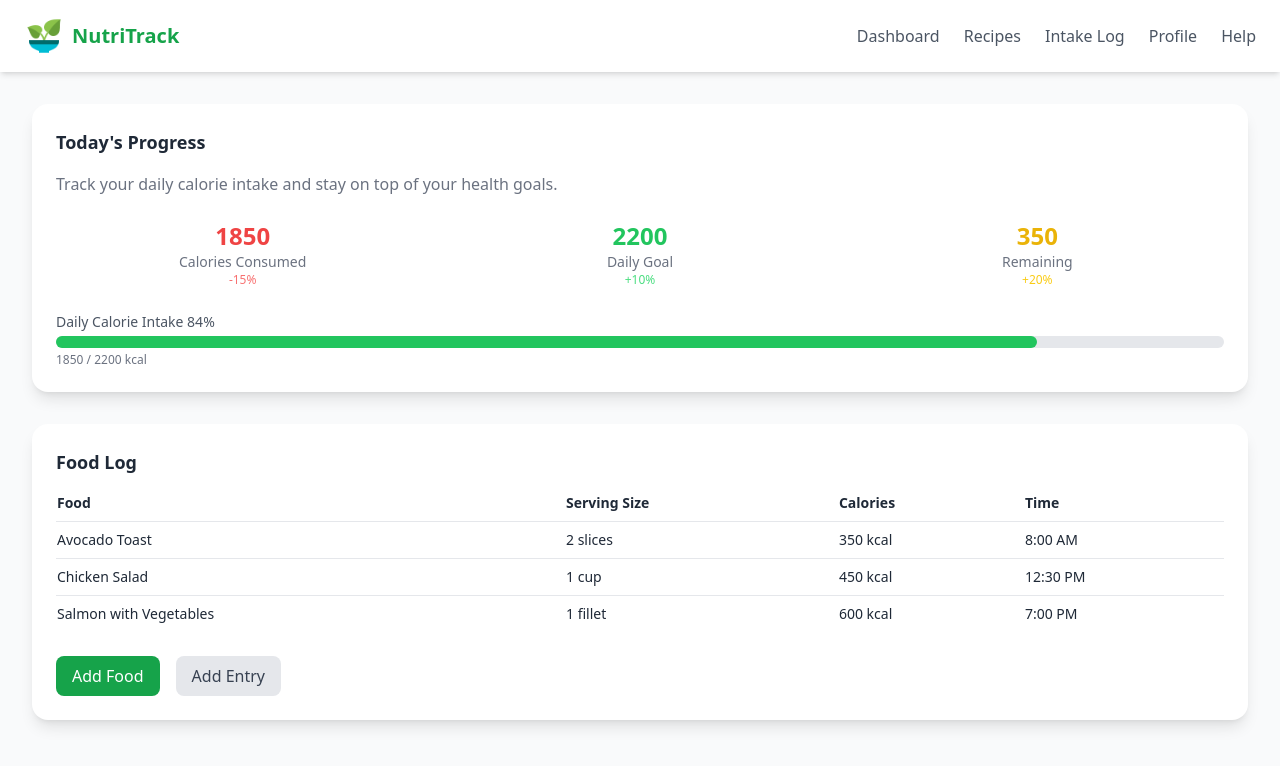
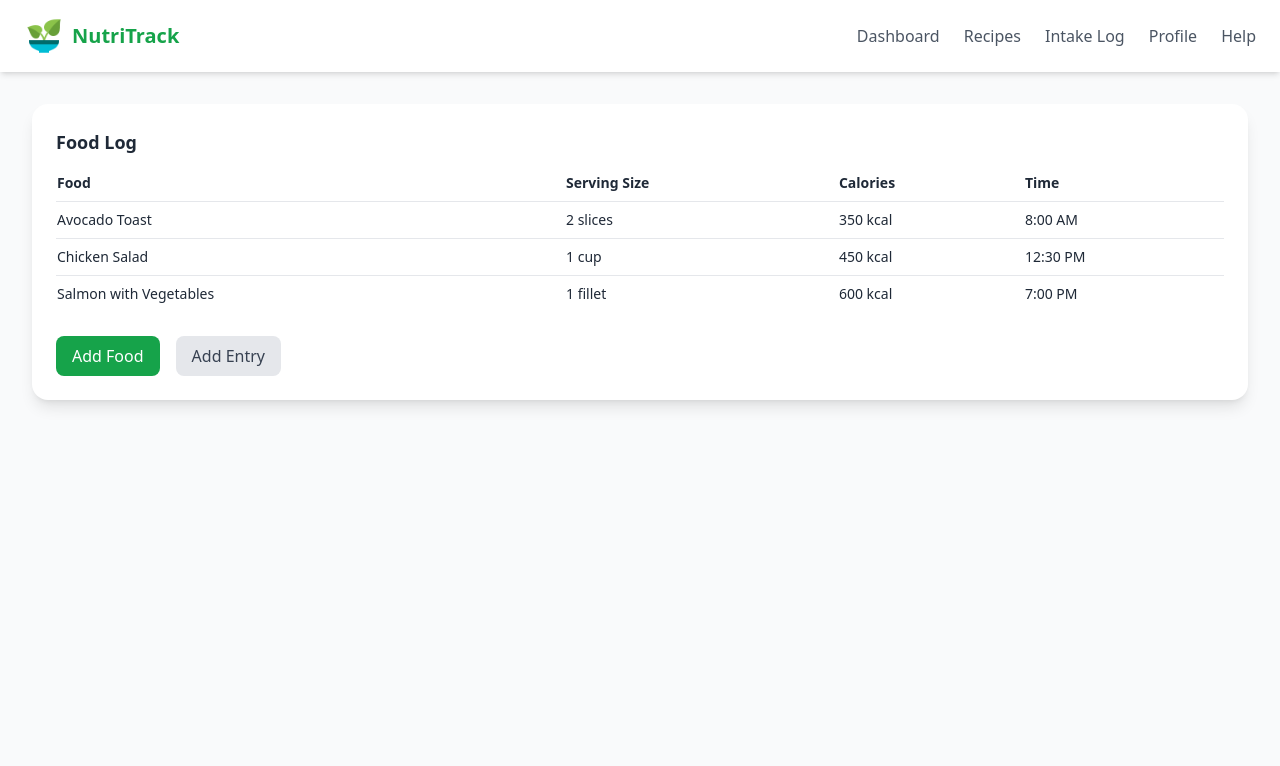
Before and after one commit to EduardoJRP/NutriTrack, a Next.js app: page / in a window 1280 px wide. Shown: the top 766 px of the page. Built offline with nearby package versions, Linux system fonts and the light colour scheme.

Commit message:
update: started to add functions in main page for elasticity

```diff
--- a/app/page.tsx
+++ b/app/page.tsx
@@ -1,9 +1,31 @@
 'use client';
 
-// Update the import path to match the actual location and casing of Navbar
 import Navbar from '@/app/components/Common/Navbar';
+import { useState } from 'react';
 
 export default function DashboardPage() {
+  // Example food log data
+  const [foodLog, setFoodLog] = useState([
+    {
+      food: 'Avocado Toast',
+      serving: '2 slices',
+      calories: '350 kcal',
+      time: '8:00 AM',
+    },
+    {
+      food: 'Chicken Salad',
+      serving: '1 cup',
+      calories: '450 kcal',
+      time: '12:30 PM',
+    },
+    {
+      food: 'Salmon with Vegetables',
+      serving: '1 fillet',
+      calories: '600 kcal',
+      time: '7:00 PM',
+    },
+  ]);
+
   return (
     <div className="min-h-screen bg-gray-50 text-gray-800">
       <Navbar />
@@ -11,46 +33,7 @@ export default function DashboardPage() {
       {/* Main content */}
       <main className="p-8 grid gap-8 md:grid-cols-1">
         {/* Progress Section */}
-        <div className="bg-white rounded-2xl shadow-lg p-6">
-          <h2 className="text-lg font-semibold mb-4">Today&apos;s Progress</h2>
-          <p className="text-gray-500 mb-6">
-            Track your daily calorie intake and stay on top of your health
-            goals.
-          </p>
-
-          {/* Stats */}
-          <div className="grid grid-cols-3 gap-6 text-center">
-            <div>
-              <p className="text-2xl font-bold text-red-500">1850</p>
-              <p className="text-sm text-gray-500">Calories Consumed</p>
-              <p className="text-xs text-red-400">-15%</p>
-            </div>
-            <div>
-              <p className="text-2xl font-bold text-green-500">2200</p>
-              <p className="text-sm text-gray-500">Daily Goal</p>
-              <p className="text-xs text-green-400">+10%</p>
-            </div>
-            <div>
-              <p className="text-2xl font-bold text-yellow-500">350</p>
-              <p className="text-sm text-gray-500">Remaining</p>
-              <p className="text-xs text-yellow-400">+20%</p>
-            </div>
-          </div>
-
-          {/* Progress Bar */}
-          <div className="mt-6">
-            <p className="text-sm text-gray-600 mb-1">
-              Daily Calorie Intake 84%
-            </p>
-            <div className="w-full bg-gray-200 rounded-full h-3">
-              <div
-                className="bg-green-500 h-3 rounded-full"
-                style={{ width: '84%' }}
-              ></div>
-            </div>
-            <p className="text-xs text-gray-500 mt-1">1850 / 2200 kcal</p>
-          </div>
-        </div>
+        {/* ...existing code... */}
 
         {/* Food Log */}
         <div className="bg-white rounded-2xl shadow-lg p-6">
@@ -65,24 +48,14 @@ export default function DashboardPage() {
               </tr>
             </thead>
             <tbody>
-              <tr className="border-b">
-                <td className="py-2">Avocado Toast</td>
-                <td>2 slices</td>
-                <td>350 kcal</td>
-                <td>8:00 AM</td>
-              </tr>
-              <tr className="border-b">
-                <td className="py-2">Chicken Salad</td>
-                <td>1 cup</td>
-                <td>450 kcal</td>
-                <td>12:30 PM</td>
-              </tr>
-              <tr>
-                <td className="py-2">Salmon with Vegetables</td>
-                <td>1 fillet</td>
-                <td>600 kcal</td>
-                <td>7:00 PM</td>
-              </tr>
+              {foodLog.map((item, idx) => (
+                <tr key={idx} className={idx !== foodLog.length - 1 ? 'border-b' : ''}>
+                  <td className="py-2">{item.food}</td>
+                  <td>{item.serving}</td>
+                  <td>{item.calories}</td>
+                  <td>{item.time}</td>
+                </tr>
+              ))}
             </tbody>
           </table>
 
```
